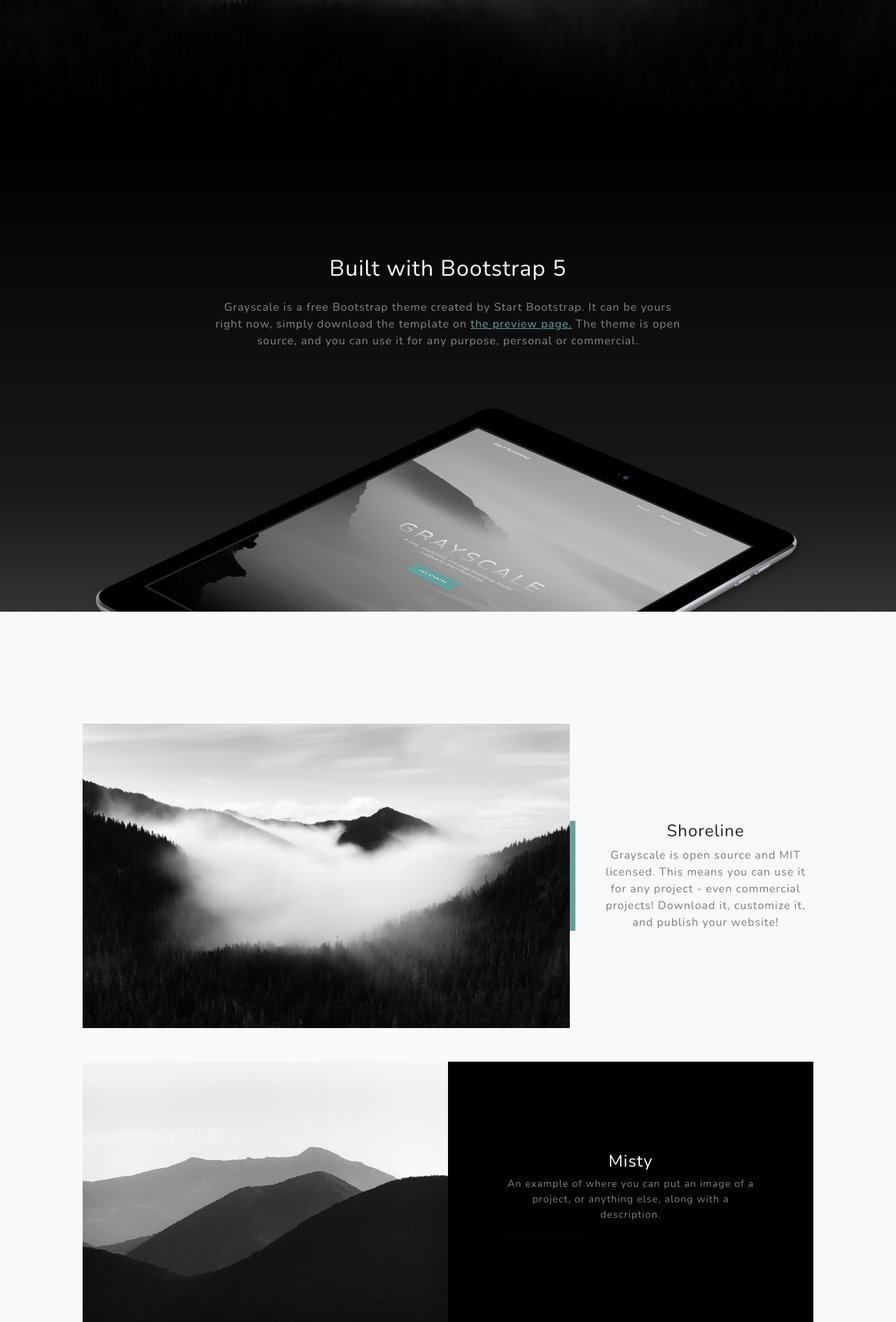
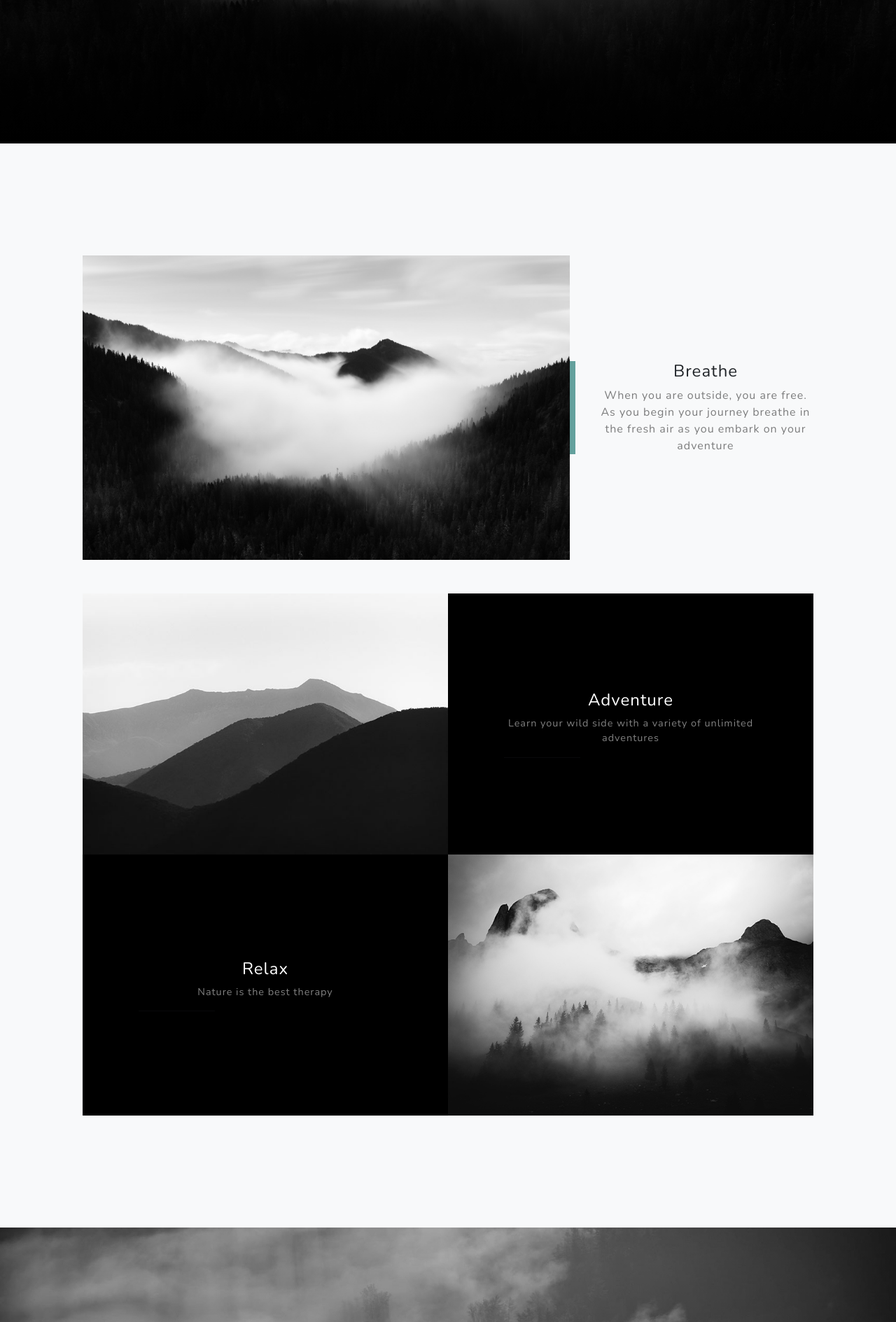
Before and after one commit to huntnel/AdventuresUnlimited, a Django app: page / in a window 1280 px wide. Shown: the part 595-2484 px from the top of the page at 70% size. Run offline with Django 3.2, Linux system fonts and the light colour scheme; some libraries are stand-ins or nearby versions.

Commit message:
indexchange1

```diff
--- a/AdventuresProject/templates/adventurepages/index.html
+++ b/AdventuresProject/templates/adventurepages/index.html
@@ -46,22 +46,6 @@
                 </div>
             </div>
         </header>
-        <!-- About-->
-        <section class="about-section text-center" id="about">
-            <div class="container px-4 px-lg-5">
-                <div class="row gx-4 gx-lg-5 justify-content-center">
-                    <div class="col-lg-8">
-                        <h2 class="text-white mb-4">Built with Bootstrap 5</h2>
-                        <p class="text-white-50">
-                            Grayscale is a free Bootstrap theme created by Start Bootstrap. It can be yours right now, simply download the template on
-                            <a href="https://startbootstrap.com/theme/grayscale/">the preview page.</a>
-                            The theme is open source, and you can use it for any purpose, personal or commercial.
-                        </p>
-                    </div>
-                </div>
-                <img class="img-fluid" src="{% static 'img/ipad.png' %}" alt="..." />
-            </div>
-        </section>
         <!-- Projects-->
         <section class="projects-section bg-light" id="projects">
             <div class="container px-4 px-lg-5">
@@ -70,8 +54,8 @@
                     <div class="col-xl-8 col-lg-7"><img class="img-fluid mb-3 mb-lg-0" src="{% static 'img/bg-masthead.jpg' %}" alt="..." /></div>
                     <div class="col-xl-4 col-lg-5">
                         <div class="featured-text text-center text-lg-left">
-                            <h4>Shoreline</h4>
-                            <p class="text-black-50 mb-0">Grayscale is open source and MIT licensed. This means you can use it for any project - even commercial projects! Download it, customize it, and publish your website!</p>
+                            <h4>Breathe</h4>
+                            <p class="text-black-50 mb-0">When you are outside, you are free. As you begin your journey breathe in the fresh air as you embark on your adventure </p>
                         </div>
                     </div>
                 </div>
@@ -82,8 +66,8 @@
                         <div class="bg-black text-center h-100 project">
                             <div class="d-flex h-100">
                                 <div class="project-text w-100 my-auto text-center text-lg-left">
-                                    <h4 class="text-white">Misty</h4>
-                                    <p class="mb-0 text-white-50">An example of where you can put an image of a project, or anything else, along with a description.</p>
+                                    <h4 class="text-white">Adventure</h4>
+                                    <p class="mb-0 text-white-50">Learn your wild side with a variety of unlimited adventures</p>
                                     <hr class="d-none d-lg-block mb-0 ms-0" />
                                 </div>
                             </div>
@@ -97,8 +81,8 @@
                         <div class="bg-black text-center h-100 project">
                             <div class="d-flex h-100">
                                 <div class="project-text w-100 my-auto text-center text-lg-right">
-                                    <h4 class="text-white">Mountains</h4>
-                                    <p class="mb-0 text-white-50">Another example of a project with its respective description. These sections work well responsively as well, try this theme on a small screen!</p>
+                                    <h4 class="text-white">Relax</h4>
+                                    <p class="mb-0 text-white-50">Nature is the best therapy</p>
                                     <hr class="d-none d-lg-block mb-0 me-0" />
                                 </div>
                             </div>
@@ -151,7 +135,7 @@
                 </div>
             </div>
         </section>
-        <!-- Contact-->
+        {% comment %} <!-- Contact-->
         <section class="contact-section bg-black">
             <div class="container px-4 px-lg-5">
                 <div class="row gx-4 gx-lg-5">
@@ -192,7 +176,7 @@
                     <a class="mx-2" href="#!"><i class="fab fa-github"></i></a>
                 </div>
             </div>
-        </section>
+        </section> {% endcomment %}
         <!-- Footer-->
         <footer class="footer bg-black small text-center text-white-50"><div class="container px-4 px-lg-5">Copyright &copy; Your Website 2021</div></footer>
         <!-- Bootstrap core JS-->
```
